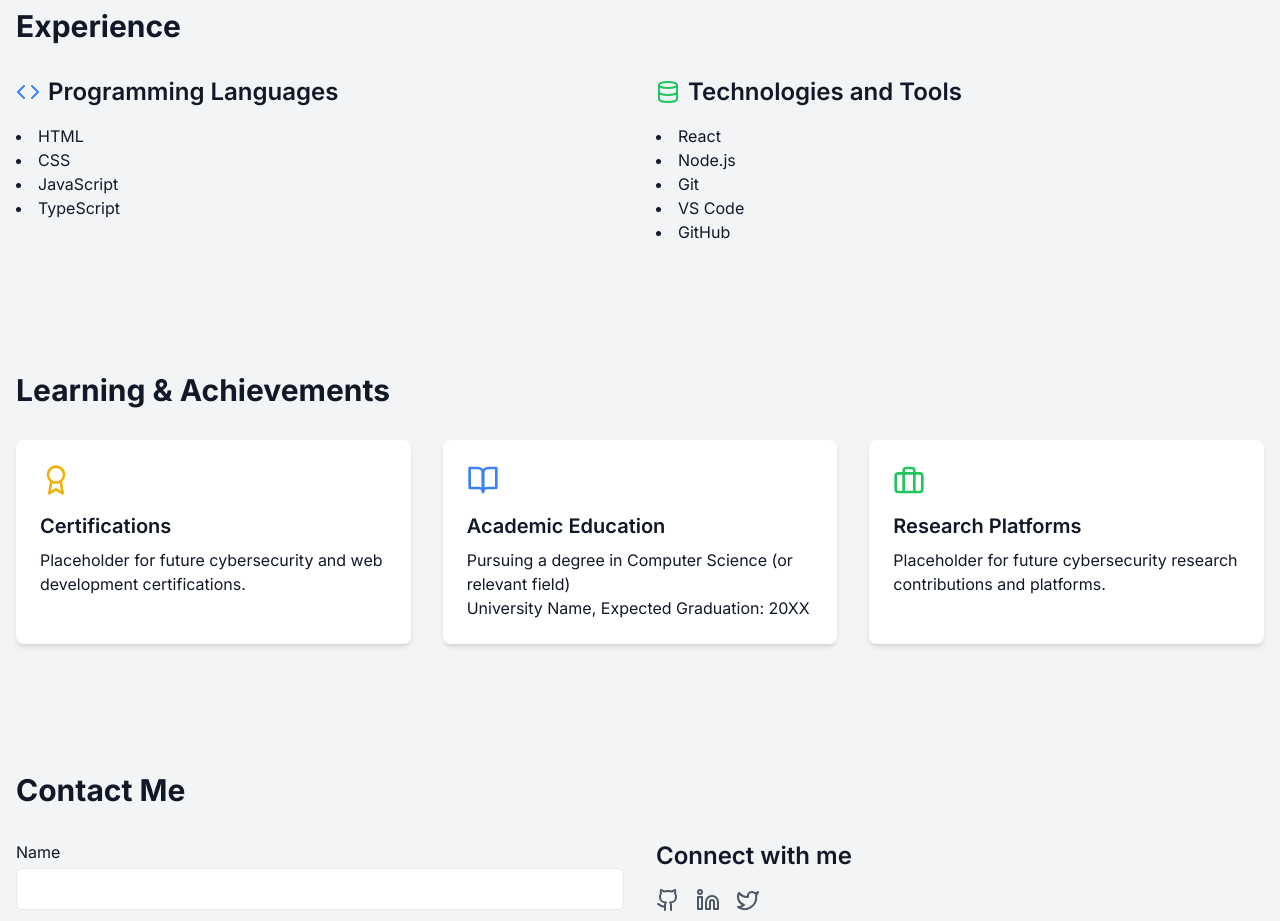
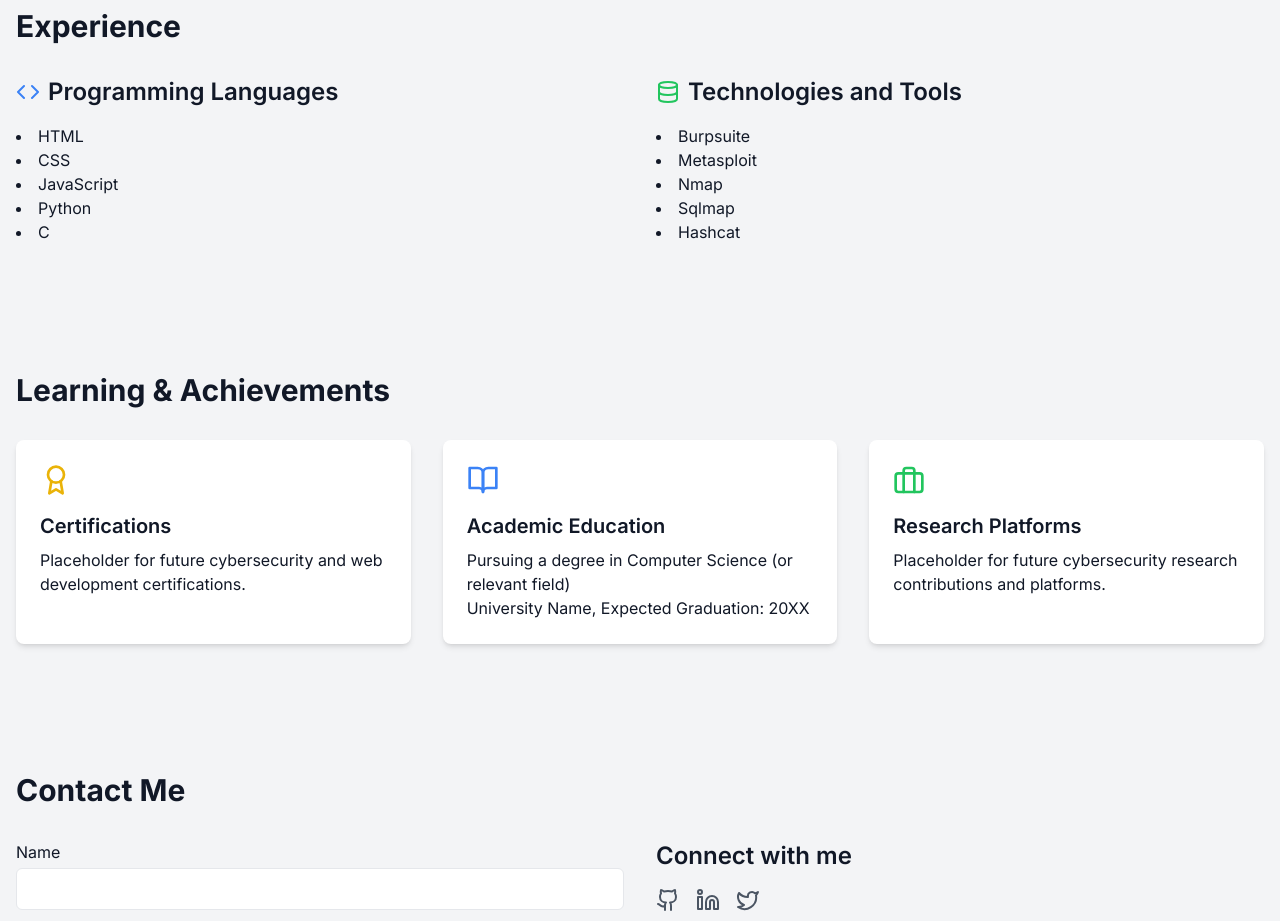
Before and after one commit to S1N15T3R/My_Portfolio, a React (Vite) app: page / in a window 1280 px wide. Shown: the part 920-1841 px from the top of the page. Built offline with nearby package versions, Linux system fonts and the light colour scheme.

Commit message:
Update Experience.tsx

```diff
--- a/src/components/Experience.tsx
+++ b/src/components/Experience.tsx
@@ -2,8 +2,8 @@ import React from 'react';
 import { Code, Database, GitBranch } from 'lucide-react';
 
 const Experience: React.FC = () => {
-  const programmingLanguages = ['HTML', 'CSS', 'JavaScript', 'TypeScript'];
-  const technologies = ['React', 'Node.js', 'Git', 'VS Code', 'GitHub'];
+  const programmingLanguages = ['HTML', 'CSS', 'JavaScript', 'Python', 'C'];
+  const technologies = ['Burpsuite', 'Metasploit', 'Nmap', 'Sqlmap', 'Hashcat'];
 
   return (
     <section id="experience" className="py-16">
```
